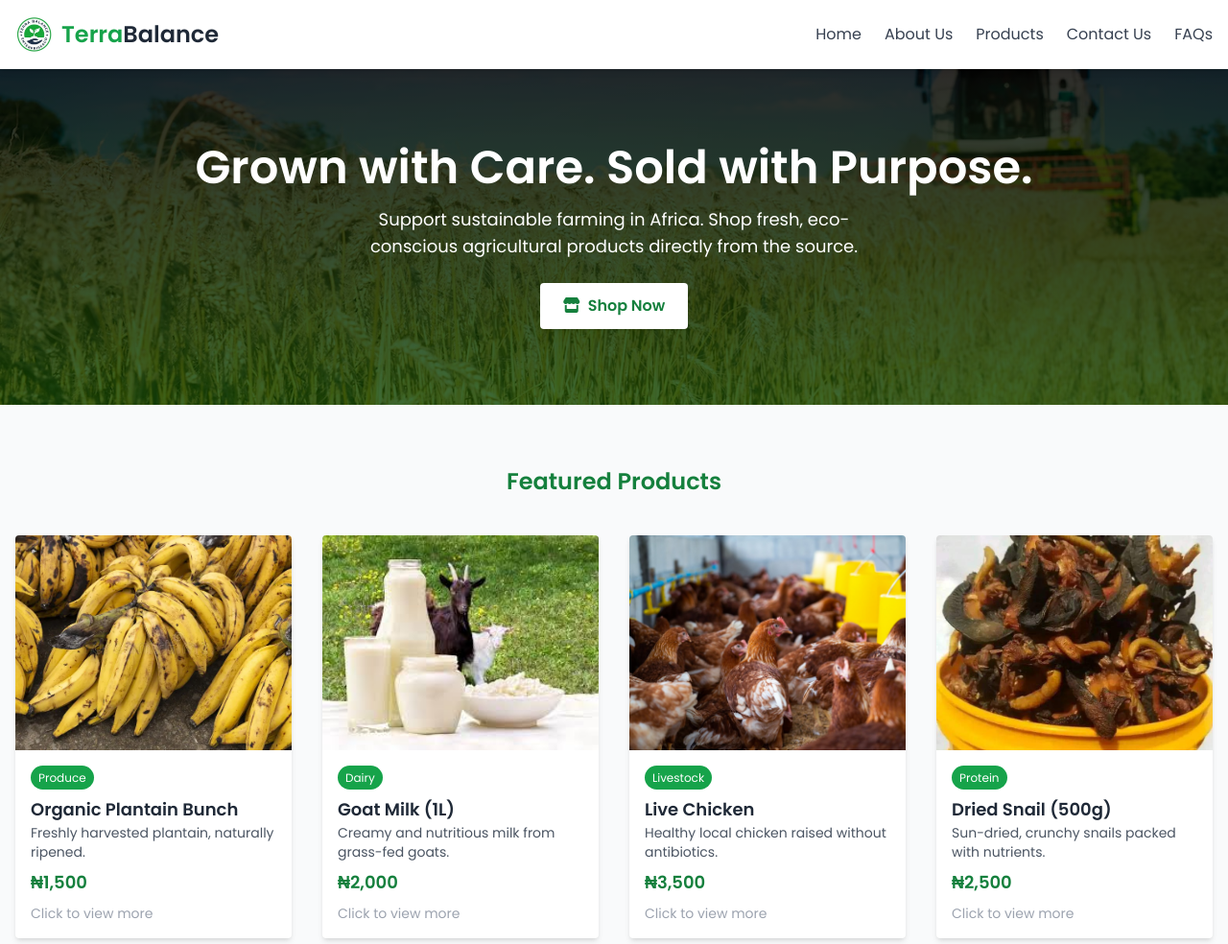
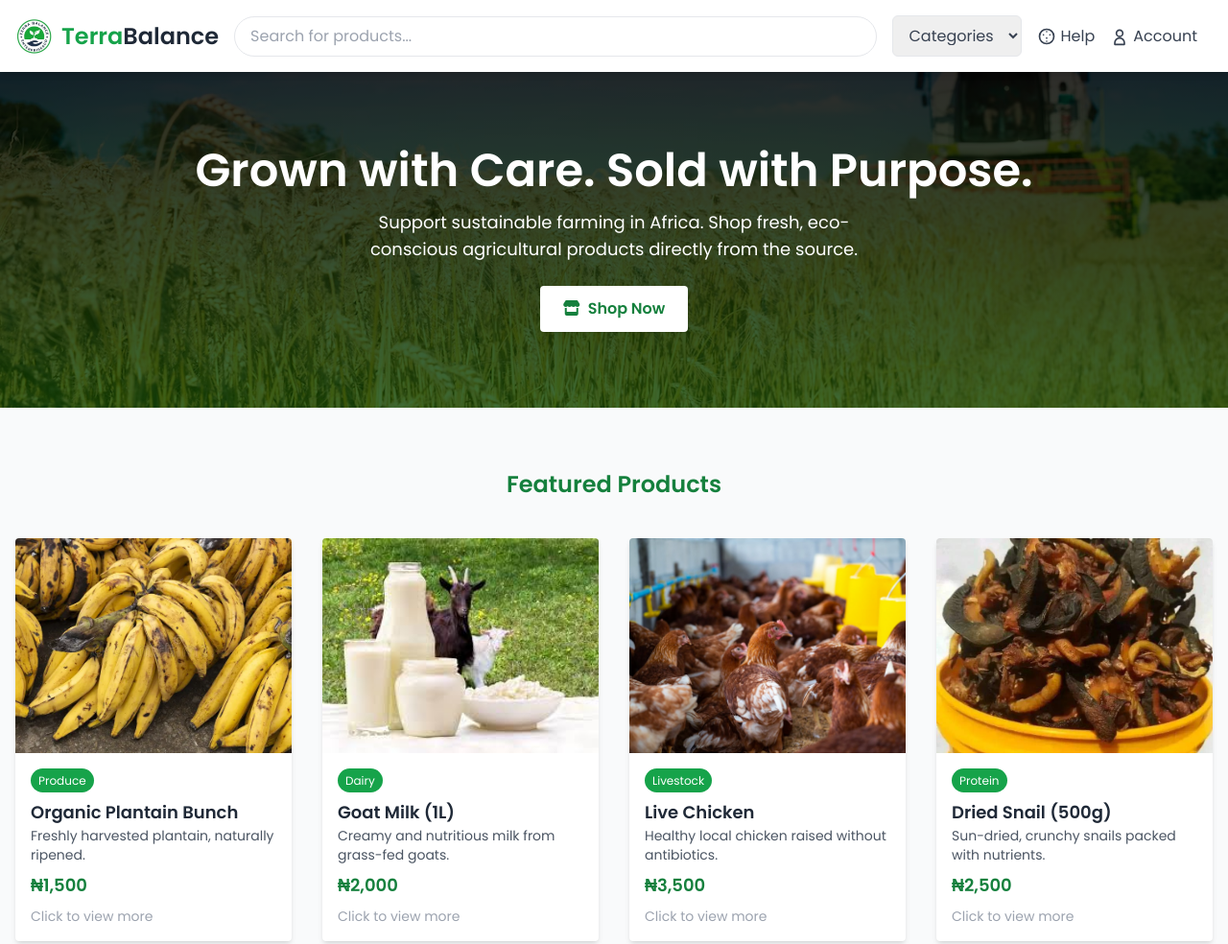
Before and after one commit to lasso29/Terra-balance-e-commerce-website, a plain HTML site: page index.html in a window 1280 px wide. Shown: the top 984 px of the page at 96% size. Drawn offline with nearby package versions, Linux system fonts and the light colour scheme.

Commit message:
code update

```diff
--- a/index.html
+++ b/index.html
@@ -13,37 +13,88 @@
 
   <!-- Navbar -->
   <nav class="bg-white shadow-md sticky top-0 z-50">
-    <div class="max-w-7xl mx-auto px-4 py-4 flex justify-between items-center">
+  <div class="max-w-7xl mx-auto px-4 py-4 flex items-center justify-between">
+    <!-- Logo + Brand Name -->
     <div class="flex items-center space-x-2">
       <img src="./images/terra-balance-logo.jpeg" alt="Terra Balance Logo" class="h-10 w-10 object-contain" />
       <h1 class="text-2xl font-bold text-green-600">Terra<span class="text-gray-800">Balance</span></h1>
     </div>
 
+    <!-- Search and Navigation (Desktop) -->
+    <div class="hidden md:flex items-center space-x-4 flex-1 mx-4">
+      <!-- Search Bar -->
+      <input type="text" placeholder="Search for products..." class="flex-1 px-4 py-2 border rounded-full focus:outline-none focus:ring-2 focus:ring-green-500" />
+
+      <!-- Category Selector -->
+      <select class="px-3 py-2 border rounded-md text-gray-700 focus:outline-none focus:ring-2 focus:ring-green-500">
+        <option disabled selected>Categories</option>
+        <option>Goat</option>
+        <option>Rabbit</option>
+        <option>Turkey</option>
+        <option>Catfish</option>
+        <option>Pig</option>
+        <option>Snail</option>
+        <option>Chicken</option>
+        <option>Egg</option>
+        <option>Plantain</option>
+        <option>Cassava</option>
+        <option>Corn</option>
+      </select>
+
+      <!-- Help Dropdown -->
+      <div class="relative group">
+        <button class="flex items-center space-x-1 text-gray-700 hover:text-green-600">
+          <svg class="w-5 h-5" fill="none" stroke="currentColor" viewBox="0 0 24 24">
+            <path stroke-linecap="round" stroke-linejoin="round" stroke-width="2" d="M8 10h.01M12 14h.01M16 10h.01M12 18h.01M12 6h.01M21 12c0-4.97-4.03-9-9-9s-9 4.03-9 9 4.03 9 9 9 9-4.03 9-9z"/>
+          </svg>
+          <span>Help</span>
+        </button>
+        <ul class="absolute hidden group-hover:block bg-white border shadow-md mt-2 w-48 rounded-md text-sm z-10">
+          <li><a href="#" class="block px-4 py-2 hover:bg-gray-100">Help Center</a></li>
+          <li><a href="#" class="block px-4 py-2 hover:bg-gray-100">Place an Order</a></li>
+          <li><a href="#" class="block px-4 py-2 hover:bg-gray-100">Payment Options</a></li>
+          <li><a href="#" class="block px-4 py-2 hover:bg-gray-100">Track an Order</a></li>
+          <li><a href="#" class="block px-4 py-2 hover:bg-gray-100">Cancel an Order</a></li>
+          <li><a href="#" class="block px-4 py-2 hover:bg-gray-100">Returns & Refunds</a></li>
+          <li><a href="#" class="block px-4 py-2 hover:bg-gray-100">Seasonal Deals</a></li>
+          <li><a href="#" class="block px-4 py-2 hover:bg-gray-100">Weekly Deals</a></li>
+          <li><a href="#" class="block px-4 py-2 hover:bg-gray-100">New Arrivals</a></li>
+        </ul>
+      </div>
+
+<!-- Account Dropdown -->
+<div class="relative group">
+  <button class="flex items-center space-x-1 text-gray-700 hover:text-green-600" id="account-btn">
+    <svg class="w-5 h-5" fill="none" stroke="currentColor" viewBox="0 0 24 24">
+      <path stroke-linecap="round" stroke-linejoin="round" stroke-width="2" d="M12 12c2.2 0 4-1.8 4-4s-1.8-4-4-4-4 1.8-4 4 1.8 4 4 4zm0 2c-3.3 0-6 2.7-6 6v2h12v-2c0-3.3-2.7-6-6-6z"/>
+    </svg>
+    <span>Account</span>
+  </button>
+
+  <ul id="account-menu" class="absolute hidden bg-white border shadow-md mt-2 w-32 rounded-md text-sm z-10">
+    <!-- For Logged Out Users -->
+    <li><a href="signin.html" class="block px-4 py-2 hover:bg-gray-100">Sign In</a></li>
+    <li><a href="signup.html" class="block px-4 py-2 hover:bg-gray-100">Sign Up</a></li>
+
+    <!-- For Logged In Users (toggle visibility based on login state) -->
+    <!-- Adjust based on your authentication system -->
+    <li><a href="profile.html" class="block px-4 py-2 hover:bg-gray-100">Profile</a></li>
+    <li><a href="orders.html" class="block px-4 py-2 hover:bg-gray-100">Orders</a></li>
+    <li><a href="signout.html" class="block px-4 py-2 hover:bg-gray-100">Sign Out</a></li>
+  </ul>
+</div>
+
+   <!-- Hamburger Toggle (Mobile Only) -->
     <button id="menu-toggle" class="md:hidden text-gray-700 focus:outline-none" aria-label="Toggle menu">
       <svg class="w-6 h-6" fill="none" stroke="currentColor" viewBox="0 0 24 24">
         <path stroke-linecap="round" stroke-linejoin="round" stroke-width="2" d="M4 6h16M4 12h16M4 18h16" />
       </svg>
     </button>
-
-      <!-- Desktop Menu -->
-      <ul class="hidden md:flex space-x-6" id="menu">
-        <li><a href="index.html" class="text-gray-700 hover:text-green-600">Home</a></li>
-        <li><a href="about.html" class="text-gray-700 hover:text-green-600">About Us</a></li>
-        <li><a href="products.html" class="text-gray-700 hover:text-green-600">Products</a></li>
-        <li><a href="contact.html" class="text-gray-700 hover:text-green-600">Contact Us</a></li>
-        <li><a href="faqs.html" class="text-gray-700 hover:text-green-600">FAQs</a></li>
-      </ul>
   </div>
 
-    <!-- Mobile Menu -->
-    <ul class="md:hidden hidden flex-col px-4 space-y-2 pb-4 bg-white" id="mobile-menu">
-      <li><a href="index.html" class="block text-gray-700 hover:text-green-600">Home</a></li>
-      <li><a href="about.html" class="block text-gray-700 hover:text-green-600">About Us</a></li>
-      <li><a href="products.html" class="block text-gray-700 hover:text-green-600">Products</a></li>
-      <li><a href="contact.html" class="block text-gray-700 hover:text-green-600">Contact Us</a></li>
-      <li><a href="faqs.html" class="block text-gray-700 hover:text-green-600">FAQs</a></li>
-    </ul>
+  <!-- You can implement mobile dropdowns here if needed -->
 </nav>
+
 
 <section class="relative w-full h-[350px] overflow-hidden"> <!-- Reduced height here -->
   <div id="carousel" class="relative h-full w-full">
--- a/index.js
+++ b/index.js
@@ -122,3 +122,18 @@ showSlide(0); // Start on first slide
     menuToggle.addEventListener('click', () => {
       mobileMenu.classList.toggle('hidden');
     });
+
+    // Toggle the account menu visibility on mobile
+  const accountBtn = document.getElementById('account-btn');
+  const accountMenu = document.getElementById('account-menu');
+
+  accountBtn.addEventListener('click', () => {
+    accountMenu.classList.toggle('hidden');
+  });
+
+  // Optional: Close the dropdown if the user clicks outside of it
+  document.addEventListener('click', (e) => {
+    if (!accountBtn.contains(e.target)) {
+      accountMenu.classList.add('hidden');
+    }
+  });
```
Lines whose indentation alone changed are shown as unchanged.
